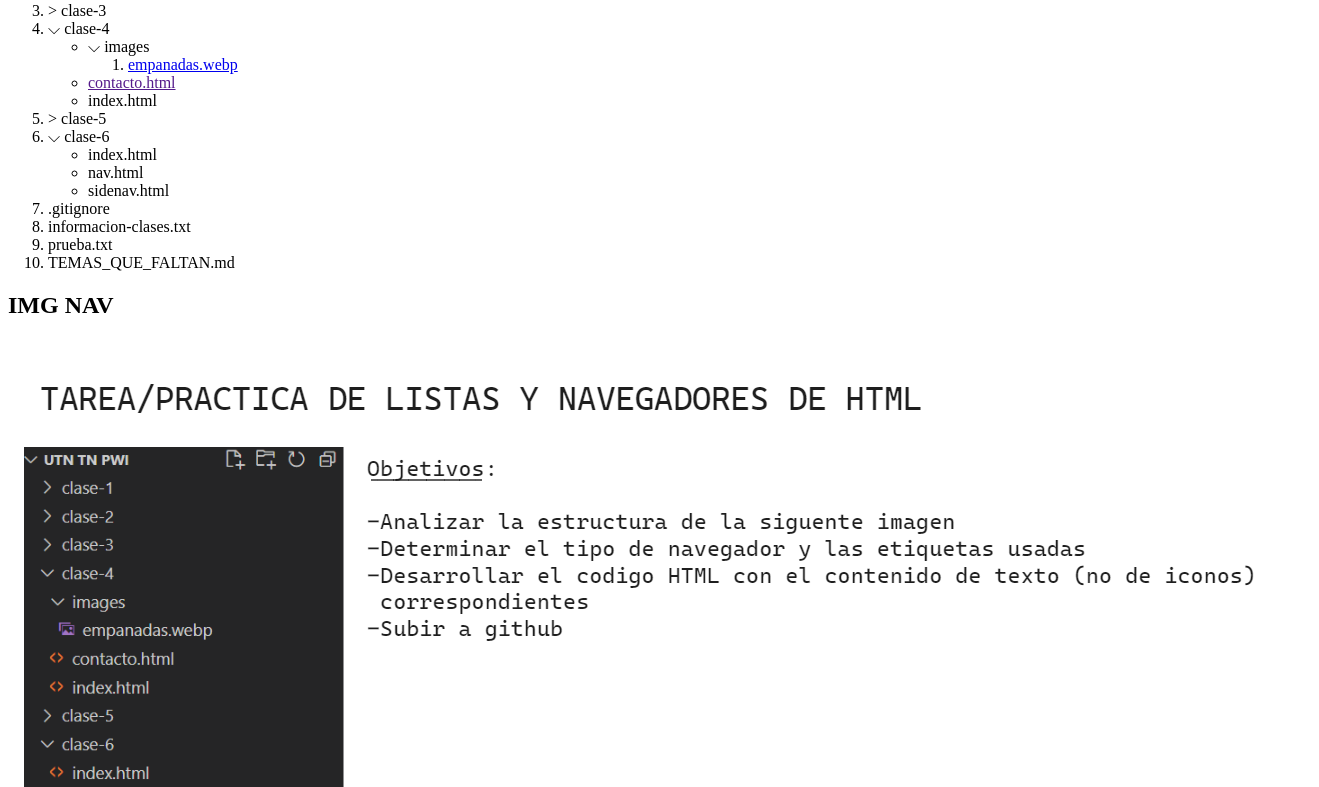
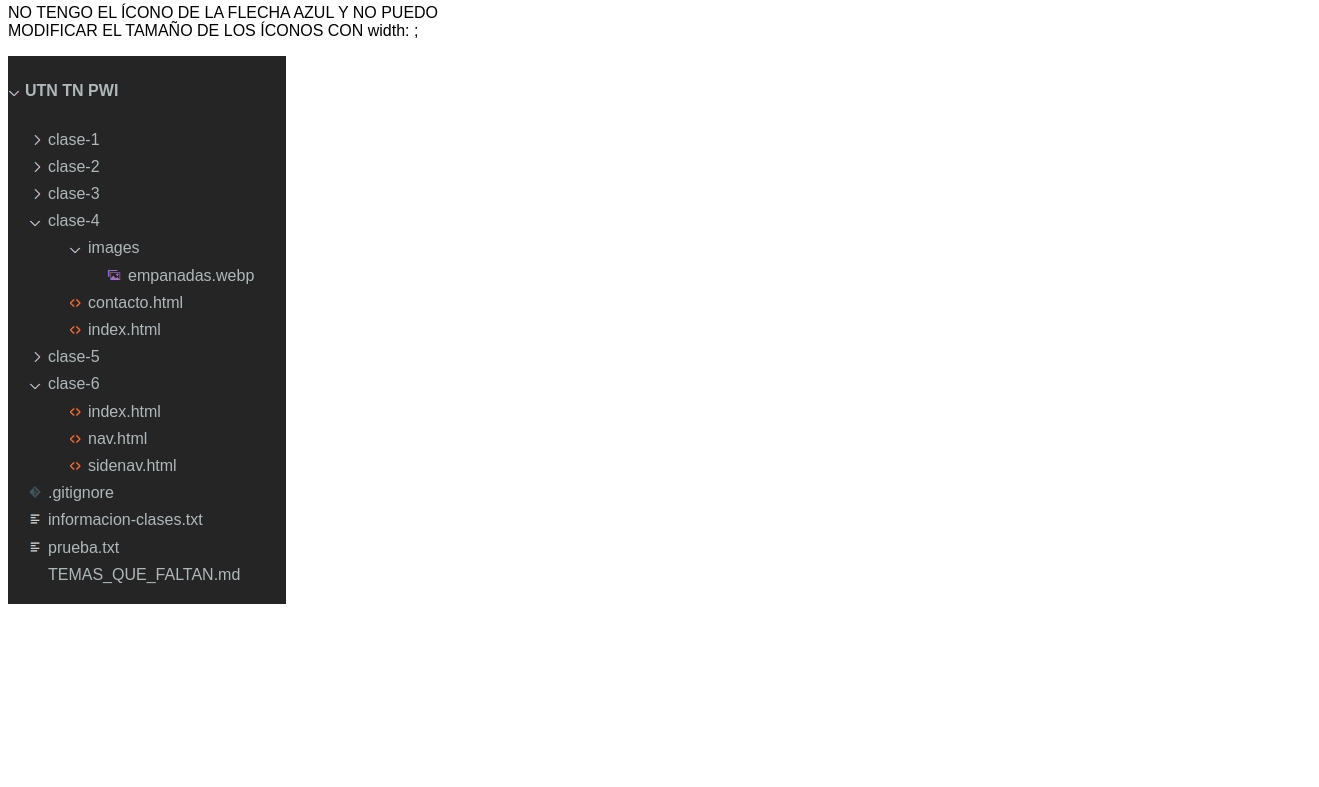
Before and after one commit to DaianaJuan/UTN-FULLSTACK, a plain HTML site: page CLASE-7/index.html in a window 1280 px wide. Shown: the part 76-863 px from the top of the page, 1319 px wide, since content can reach past the window. After the commit the page ends 800 px from the top, so only its background shows below. Drawn offline with Linux system fonts and the light colour scheme.

Commit message:
practica 7

```diff
--- a/CLASE-7/index.html
+++ b/CLASE-7/index.html
@@ -13,85 +13,47 @@
     -->
 </head>
 <body>
-    <!--<header>   LO HICE MAL
+    <header>
+        <h1>EJERCICIO CLASE 7</h1>
+        <p>NO TENGO EL ÍCONO DE LA FLECHA AZUL Y NO PUEDO <br>
+            MODIFICAR EL TAMAÑO DE LOS ÍCONOS CON width: ;</p>
+    </header>
+    <aside>
         <nav>
+            <h4 class="iconoAbajo"><span>UTN TN PWI</span></h4>
             <ol>
-                <p>⌵ <strong>UTN TN PWI</strong></p>
-                <li>> clase-1</li>
-                <li>> clase-2</li>
-                <li>> clase-3</li>
-                <li>⌵ clase-4
-                    <ul>
-                        ⌵ images
-                        <li>empanadas.webp</li>
-                        <li>contacto.html</li>
-                        <li>index.html</li>
-                    </ul>
-                </li>
-                <li>> clase-5</li>
-                <li>⌵ clase-6
-                    <ul>
-                        <li>index.html</li>
-                        <li>nav.html</li>
-                        <li>sidenav.html</li>
-                    </ul>
-                </li>
-                <li>.gitignore</li>
-                <li>informacion-clases.txt</li>
-                <li>prueba.txt</li>
-                <li>TEMAS_QUE_FALTAN.md</li>
-            </ol>
-        </nav>
-    </header>
-</body>
-</html>
-    -->
-
-<body>
-    <header>
-
-    </header>
-    <aside> <!-- EN ESTE CASO, EL NAV SE UBICA EN UN ASIDE, EN LA PAG SE ENCUENTRA EN EL COSTADO IZQUIERDO
-        (ASIDE NO ES SOLO PARA PUBLICIDAD) -->
-        <nav>
-            <span>⌵ <strong>UTN TN PWI</strong></span> <!-- INCORPORAR ETIQUETAS SPAN -->
-            <ol>
-                <li>> clase-1</li>
-                <li>> clase-2</li>
-                <li>> clase-3</li>
-                <li>⌵ clase-4
+                <li class="mayor"> clase-1</li>
+                <li class="mayor"> clase-2</li>
+                <li class="mayor"> clase-3</li>
+                <li class="abajo"> clase-4
                     <ul>
                         <li>
-                            <span>⌵ images</span>
-                            <ol>
+                            <span class="abajo">images</span>
+                            <ol class="imgA">
                                 <li>
                                     <a href="#">empanadas.webp</a>
                                 </li>
                             </ol>
                         </li>
-                        <li>
+                        <li class="bocasHtml">
                             <a href="">contacto.html</a>
                         </li>
-                        <li>index.html</li>
+                        <li class="bocasHtml">index.html</li>
                     </ul>
                 </li>
-                <li>> clase-5</li>
-                <li>⌵ clase-6
+                <li class="mayor"> clase-5</li>
+                <li class="abajo"> clase-6
                     <ul>
-                        <li>index.html</li>
-                        <li>nav.html</li>
-                        <li>sidenav.html</li>
+                        <li class="bocasHtml">index.html</li>
+                        <li class="bocasHtml">nav.html</li>
+                        <li class="bocasHtml">sidenav.html</li>
                     </ul>
                 </li>
-                <li>.gitignore</li>
-                <li>informacion-clases.txt</li>
-                <li>prueba.txt</li>
-                <li>TEMAS_QUE_FALTAN.md</li>
+                <li class="gitI">.gitignore</li>
+                <li class="txt">informacion-clases.txt</li>
+                <li class="txt">prueba.txt</li>
+                <li class="flecha">TEMAS_QUE_FALTAN.md</li>
             </ol>
         </nav>
     </aside>
-    <aside>
-        <h1>IMG NAV</h1>
-        <img src="../assets/images/image.png" alt="">
-    </aside>
 </body>
--- a/CLASE-7/style.css
+++ b/CLASE-7/style.css
@@ -1,4 +1,4 @@
-/*{
+*{
     font-family: Arial, Helvetica, sans-serif;
 }
 
@@ -8,6 +8,44 @@ nav li{
 
 nav{
     background-color: #252526;
-    color: rgb(236, 236, 236);
-    width: 20%;
-}/
+    color: rgb(176,184,186);
+    display: inline-block;
+    padding-right: 2rem;
+    font-size: 16px;
+    line-height: 1.7rem;
+}
+
+.iconoAbajo::before {
+    content: url("../assets/images/boquita.jpeg"); /* Ruta a tu icono */
+    margin-right: 5px; /* Espacio entre el icono y el texto del h4 */
+}
+
+.abajo{
+    list-style-image: url("../assets/images/boquita.jpeg");
+}
+
+.mayor{
+    list-style-image: url("../assets/images/mayor.jpeg");
+}
+
+a{
+    text-decoration: none;
+    color:  rgb(176,184,186);
+}
+
+.imgA{
+    list-style-image: url("../assets/images/imagen.jpeg");
+}
+
+.bocasHtml{
+    list-style-image: url("../assets/images/html.jpeg");
+}
+
+.gitI{
+    list-style-image: url("../assets/images/gitignore.jpeg");
+}
+
+.txt{
+    list-style-image: url("../assets/images/lista.jpeg");
+
+}
--- a/NAVS/mozilla.css
+++ b/NAVS/mozilla.css
@@ -3,11 +3,15 @@
     padding: 0;
     font-family: Inter, BlinkMacSystemFont, "Segoe UI", Roboto, Oxygen, Ubuntu, Cantarell, "Fira Sans", "Droid Sans", "Helvetica Neue", sans-serif;
 }
-
+body{
+    background-color: rgb(0, 0, 0);
+}
 header{
     background-color: rgb(27,27,27);
     color: rgb(205,205,205);
     padding: 1rem;
+    border-bottom: 0.3px solid rgb(205,205,205);
+    border-top: 0,3px solid rgb(205,205,205);
 }
 
 a{
```
Also changed, not shown: NAVS/nav-mozilla-2.html (+4 -4 lines), assets/images/boquita.jpeg (added), assets/images/flechas (1).png (added), assets/images/gitignore.jpeg (added), assets/images/html.jpeg (added), assets/images/imagen.jpeg (added), assets/images/lista.jpeg (added), assets/images/mayor.jpeg (added), assets/images/numeral.jpeg (added).
